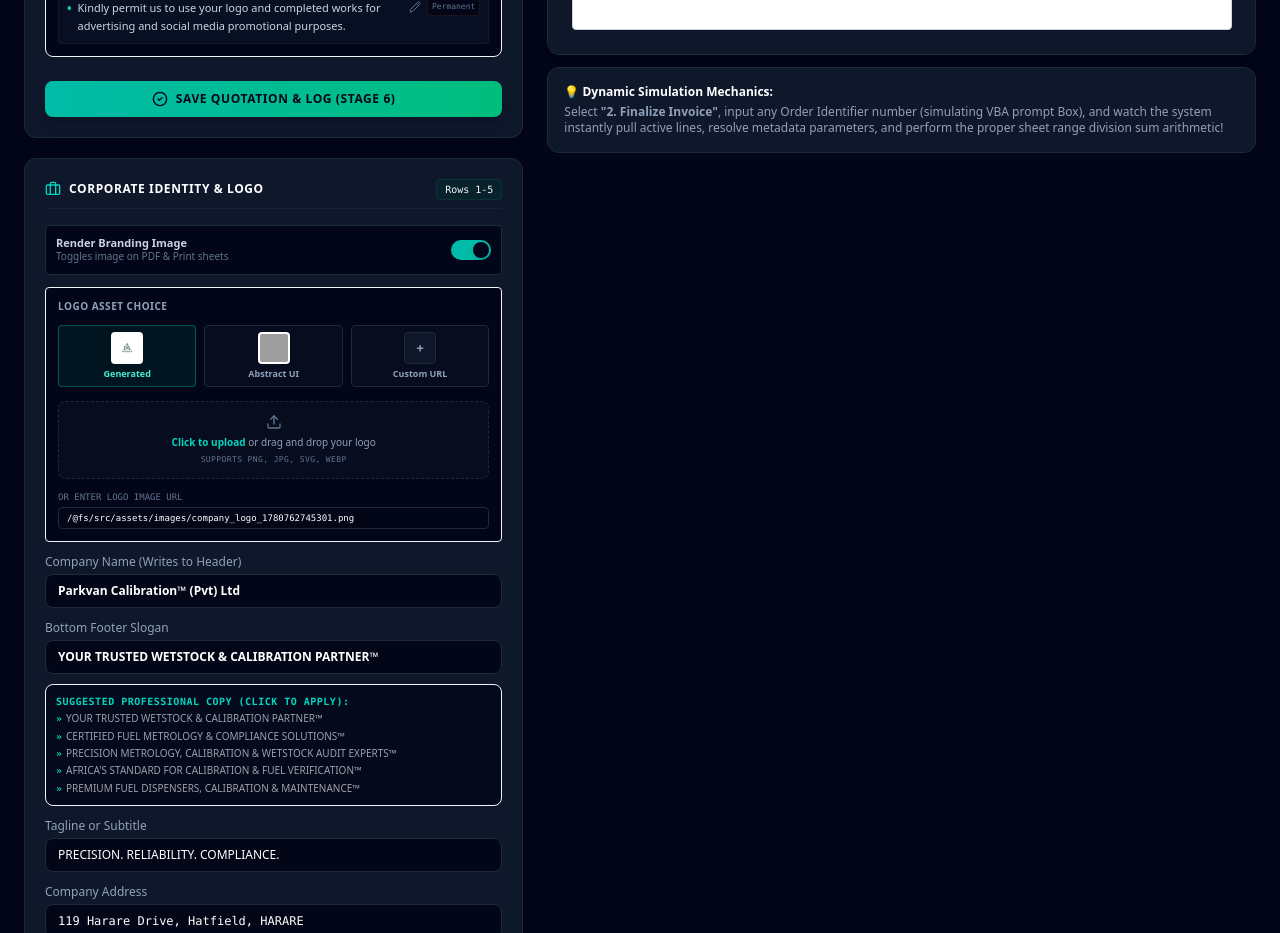
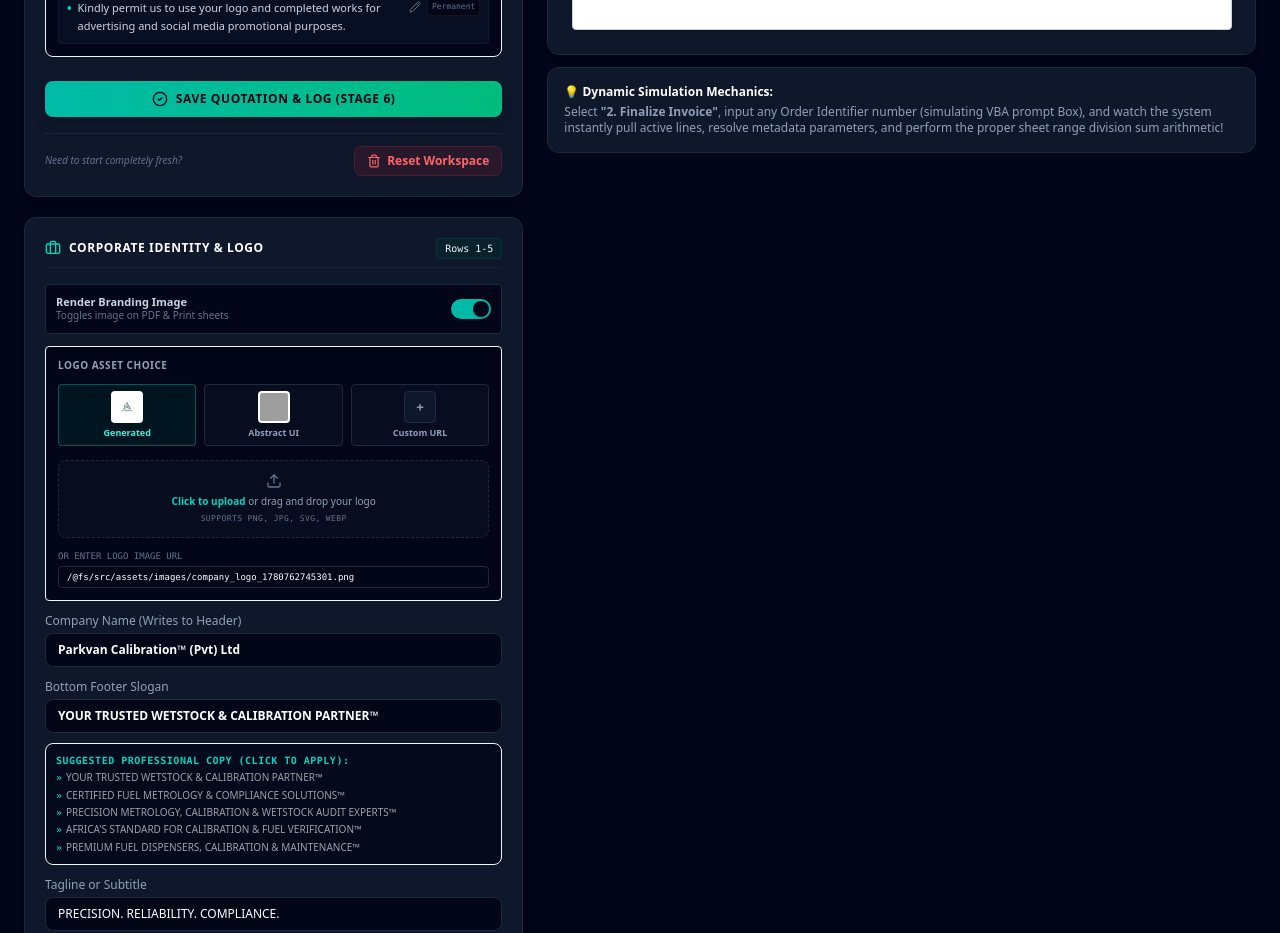
Before and after one commit to ParkvanCal/Invoice-Generator, a React (Vite) app: page / in a window 1280 px wide. Shown: the part 1260-2193 px from the top of the page. Built offline with nearby package versions, Linux system fonts and the light colour scheme; grey boxes are pictures that could not be loaded.

Commit message:
feat: add clear workspace functionality
Introduce handleClearInvoiceAndComments to reset all form inputs, line items, comments, and metadata to allow for starting a new document.

```diff
--- a/src/App.tsx
+++ b/src/App.tsx
@@ -603,6 +603,41 @@ export default function App() {
     setActiveQuoteItems([]);
 
     // Reset sheet doc back to empty/draft
+    setSheetDoc({
+      type: 'QUOTE',
+      details: {
+        jobID: "DRAFT",
+        clientName: "",
+        addr: "",
+        city: "",
+        contact: "",
+        repName: "",
+        date: new Date().toISOString().split('T')[0]
+      },
+      items: []
+    });
+  };
+
+  // Clear all invoice/quotation inputs, active line items, and comments to start a completely new document
+  const handleClearInvoiceAndComments = () => {
+    const confirmClear = window.confirm("Are you sure you want to clear all current active quotation/invoice entries, customer metadata, active line items, and comments? This allows starting a brand new document.");
+    if (!confirmClear) return;
+
+    setEditingQuoteId(null);
+    setQuoteForm({
+      clientName: "",
+      addr: "",
+      city: "",
+      contact: "",
+      repName: "",
+      date: new Date().toISOString().split('T')[0]
+    });
+    setActiveQuoteItems([]);
+    setQuoteComments([]);
+    setInvoiceOrderNum("");
+    setSelectedQuoteId("__ACTIVE_DRAFT__");
+
+    // Reset sheet doc back to empty/draft in QUOTE mode by default
     setSheetDoc({
       type: 'QUOTE',
       details: {
@@ -1537,6 +1572,21 @@ export default function App() {
                     </button>
                   )}
                 </div>
+
+                {/* Clear / Reset Workspace section */}
+                <div className="border-t border-slate-800/80 pt-3 flex items-center justify-between gap-2">
+                  <span className="text-[10px] text-slate-500 italic">Need to start completely fresh?</span>
+                  <button
+                    type="button"
+                    onClick={handleClearInvoiceAndComments}
+                    className="bg-red-500/10 hover:bg-red-500/20 text-red-400 border border-red-500/20 hover:border-red-500/30 px-3 py-1.5 rounded-lg text-xs font-bold transition-all cursor-pointer flex items-center gap-1.5"
+                    id="btn-clear-quotation-workspace"
+                    title="Clear quotation entries, lines, and comments"
+                  >
+                    <Trash2 className="h-3.5 w-3.5 text-red-400" />
+                    Reset Workspace
+                  </button>
+                </div>
               </motion.div>
             )}
 
@@ -1709,6 +1759,21 @@ export default function App() {
                       </button>
                     ))}
                   </div>
+                </div>
+
+                {/* Clear / Reset Workspace section */}
+                <div className="border-t border-slate-800/80 pt-3 mt-2 flex items-center justify-between gap-2">
+                  <span className="text-[10px] text-slate-500 italic">Want to clear active entries & comments?</span>
+                  <button
+                    type="button"
+                    onClick={handleClearInvoiceAndComments}
+                    className="bg-red-500/10 hover:bg-red-500/20 text-red-400 border border-red-500/20 hover:border-red-500/30 px-3 py-1.5 rounded-lg text-xs font-bold transition-all cursor-pointer flex items-center gap-1.5"
+                    id="btn-clear-invoice-workspace"
+                    title="Clear entries, items, and comments"
+                  >
+                    <Trash2 className="h-3.5 w-3.5 text-red-400" />
+                    Reset Workspace
+                  </button>
                 </div>
 
               </motion.div>
```
